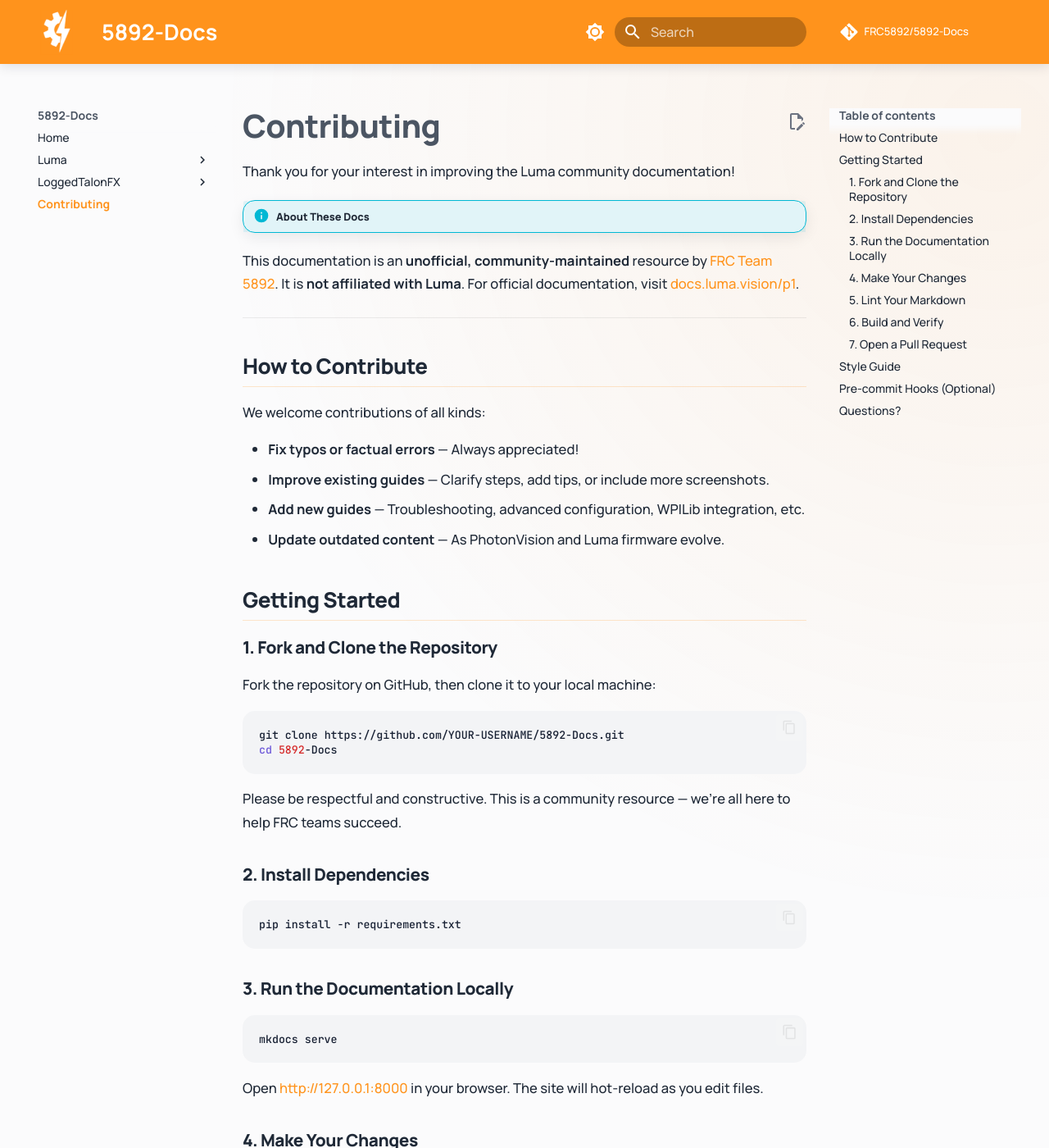
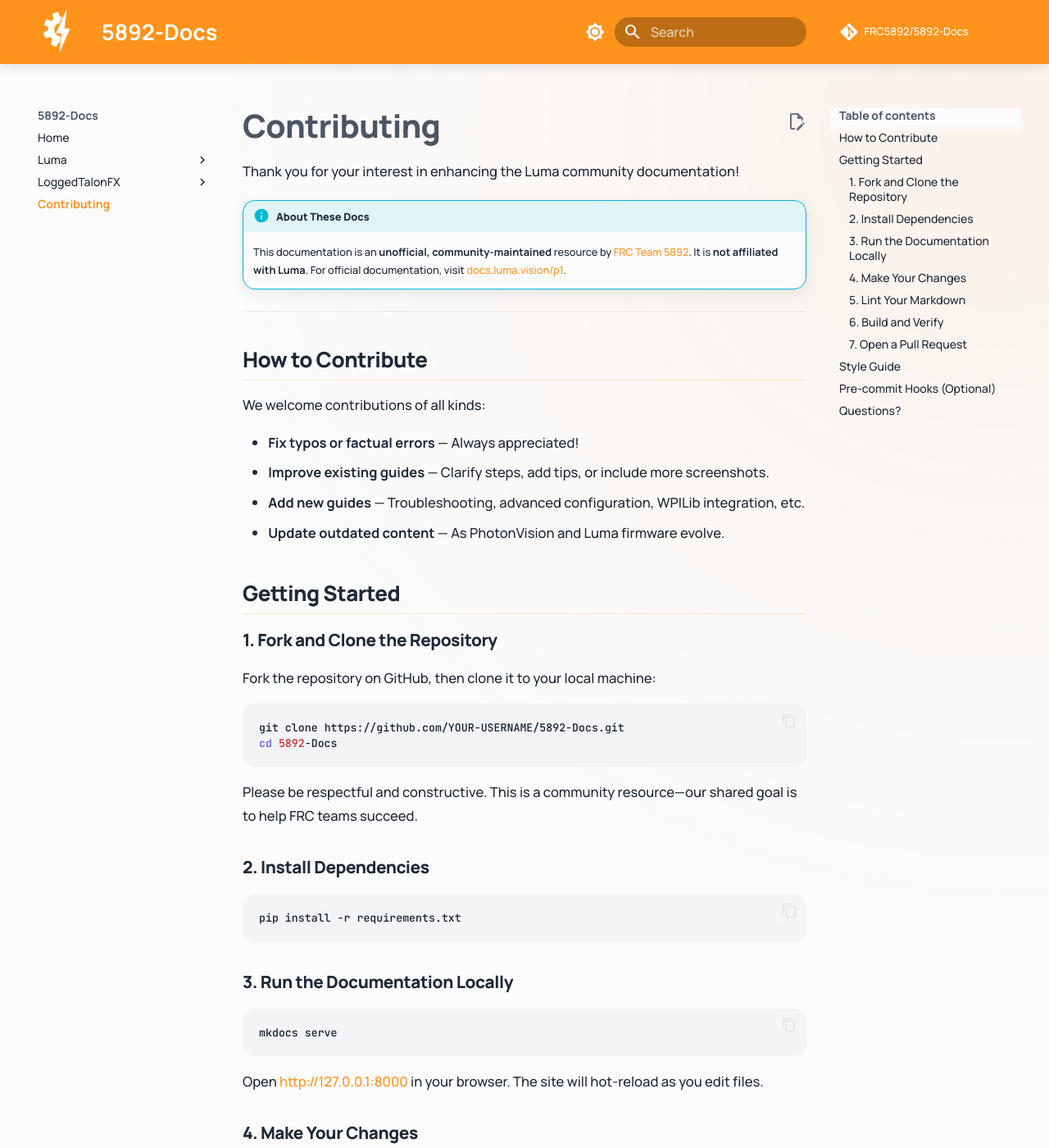
Before and after one commit to FRC5892/Luma-Docs, an MkDocs documentation site: the page built from docs/contributing.md, in a window 1280 px wide and 1400 px high. Shown: the whole window at 82% size. Built offline with MkDocs 1.6.1 and Material for MkDocs 9.7.7, drawn with Linux system fonts in a browser that asks for light colours; comment, search, counter and statistics services are not loaded; some of the changed text lies outside the part shown.

Commit message:
Refactor contributing.md for improved clarity and consistency: enhance wording and adjust formatting

````diff
--- a/docs/contributing.md
+++ b/docs/contributing.md
@@ -1,17 +1,19 @@
+
 
 # Contributing
 
-Thank you for your interest in improving the Luma community documentation!
+Thank you for your interest in enhancing the Luma community documentation!
+
 
 !!! info "About These Docs"
-  This documentation is an **unofficial, community-maintained** resource by [FRC Team 5892](https://github.com/FRC5892). It is **not affiliated with Luma**. For official documentation, visit [docs.luma.vision/p1](https://docs.luma.vision/p1/).
+    This documentation is an **unofficial, community-maintained** resource by [FRC Team 5892](https://github.com/FRC5892). It is **not affiliated with Luma**. For official documentation, visit [docs.luma.vision/p1](https://docs.luma.vision/p1/).
 
 ---
 
 
 
+
 ## How to Contribute
-
 
 We welcome contributions of all kinds:
 
@@ -22,8 +24,8 @@ We welcome contributions of all kinds:
 
 
 
+
 ## Getting Started
-
 
 ### 1. Fork and Clone the Repository
 
@@ -34,7 +36,9 @@ git clone https://github.com/YOUR-USERNAME/5892-Docs.git
 cd 5892-Docs
 ```
 
-Please be respectful and constructive. This is a community resource — we're all here to help FRC teams succeed.
+
+Please be respectful and constructive. This is a community resource—our shared goal is to help FRC teams succeed.
+
 
 
 ### 2. Install Dependencies
@@ -42,6 +46,7 @@ Please be respectful and constructive. This is a community resource — we're al
 ```bash
 pip install -r requirements.txt
 ```
+
 
 
 ### 3. Run the Documentation Locally
@@ -53,11 +58,13 @@ mkdocs serve
 Open [http://127.0.0.1:8000](http://127.0.0.1:8000) in your browser. The site will hot-reload as you edit files.
 
 
+
 ### 4. Make Your Changes
 
 - All documentation is in the `docs/` directory as Markdown files.
 - Navigation is configured in `mkdocs.yml` under the `nav:` key.
 - If you add a new page, include it in the `nav:` section of `mkdocs.yml`.
+
 
 
 ### 5. Lint Your Markdown
@@ -71,6 +78,7 @@ npx markdownlint-cli "docs/**/*.md"
 ```
 
 
+
 ### 6. Build and Verify
 
 Before submitting, ensure the site builds without errors:
````
Also changed, not shown: other parts of docs/contributing.md (+6 -3 lines).
